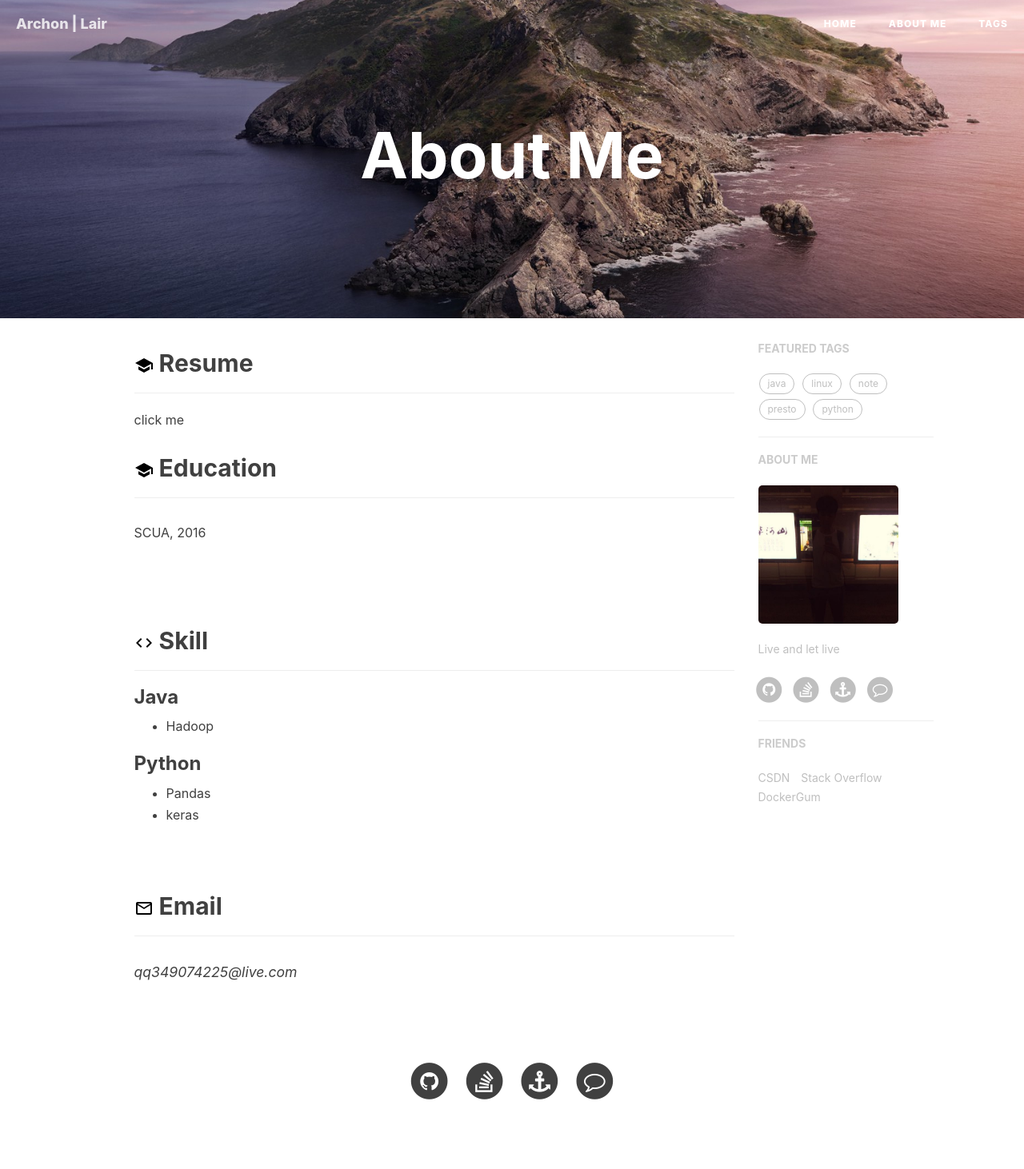
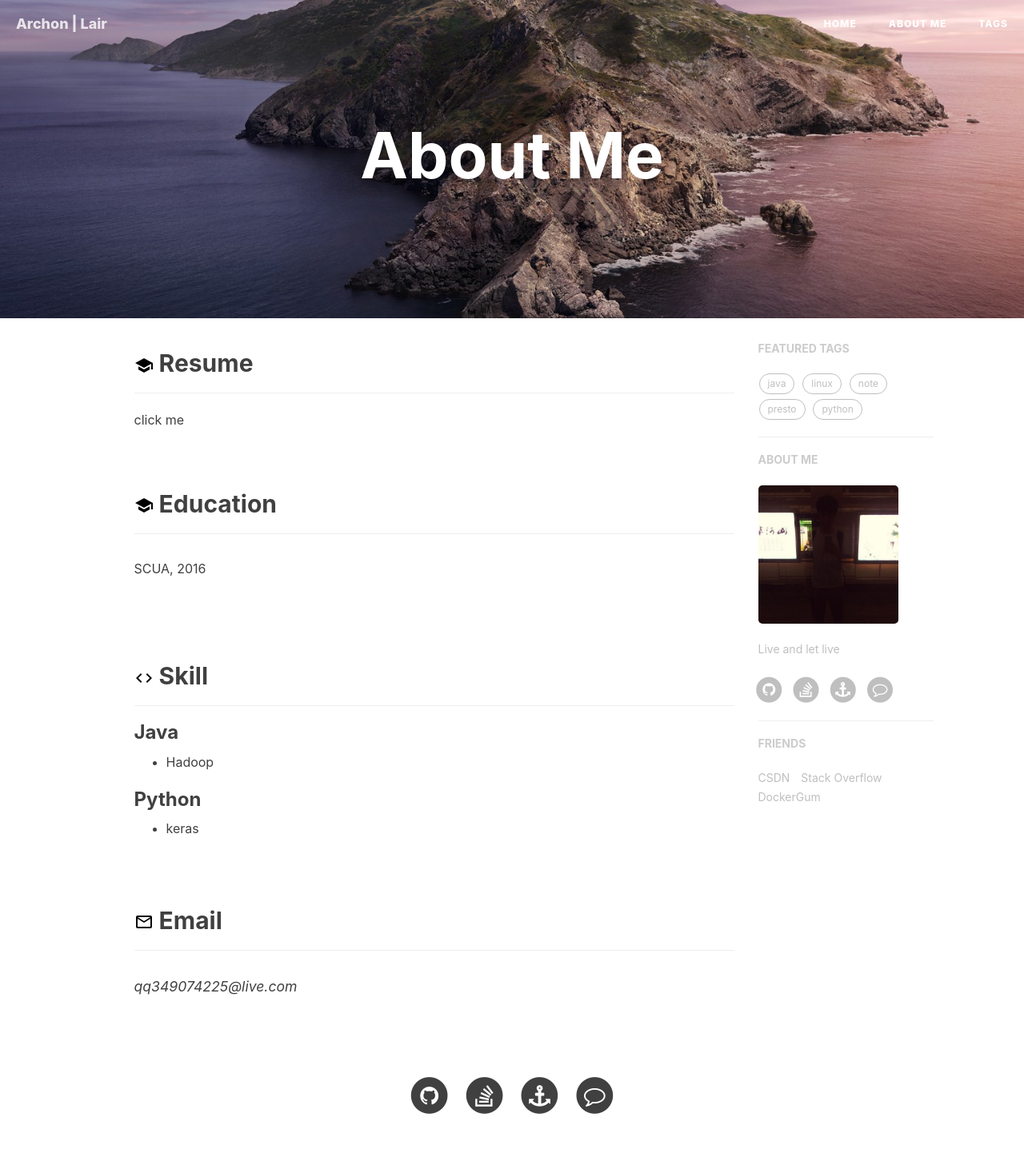
Before and after one commit to archongum/archongum.github.io, a Jekyll site: the page built from about.html, in a window 1280 px wide. Shown: the whole page at 80% size. Built offline with Jekyll 4.4.1, drawn with Linux system fonts in a browser that asks for light colours; nearby versions of some CDN libraries; comment, search, counter and statistics services are not loaded.

Commit message:
fix about.html formats

```diff
--- a/about.html
+++ b/about.html
@@ -9,8 +9,10 @@ header-img: "img/header.jpg"
     <div class="resume">
         <h2><img src="/img/icon/baseline-school-24px.svg" /> Resume</h2>
         <hr />
-        <a href="/resume.html"> click me </p>
+        <a href="/resume.html"> click me </a>
     </div>
+    <br />
+    <br />
     <div class="education">
         <h2><img src="/img/icon/baseline-school-24px.svg" /> Education</h2>
         <hr />
@@ -27,7 +29,6 @@ header-img: "img/header.jpg"
         </ul>
         <h3>Python</h3>
         <ul>
-            <li>Pandas</li>
             <li>keras</li>
         </ul>
     </div>
```
